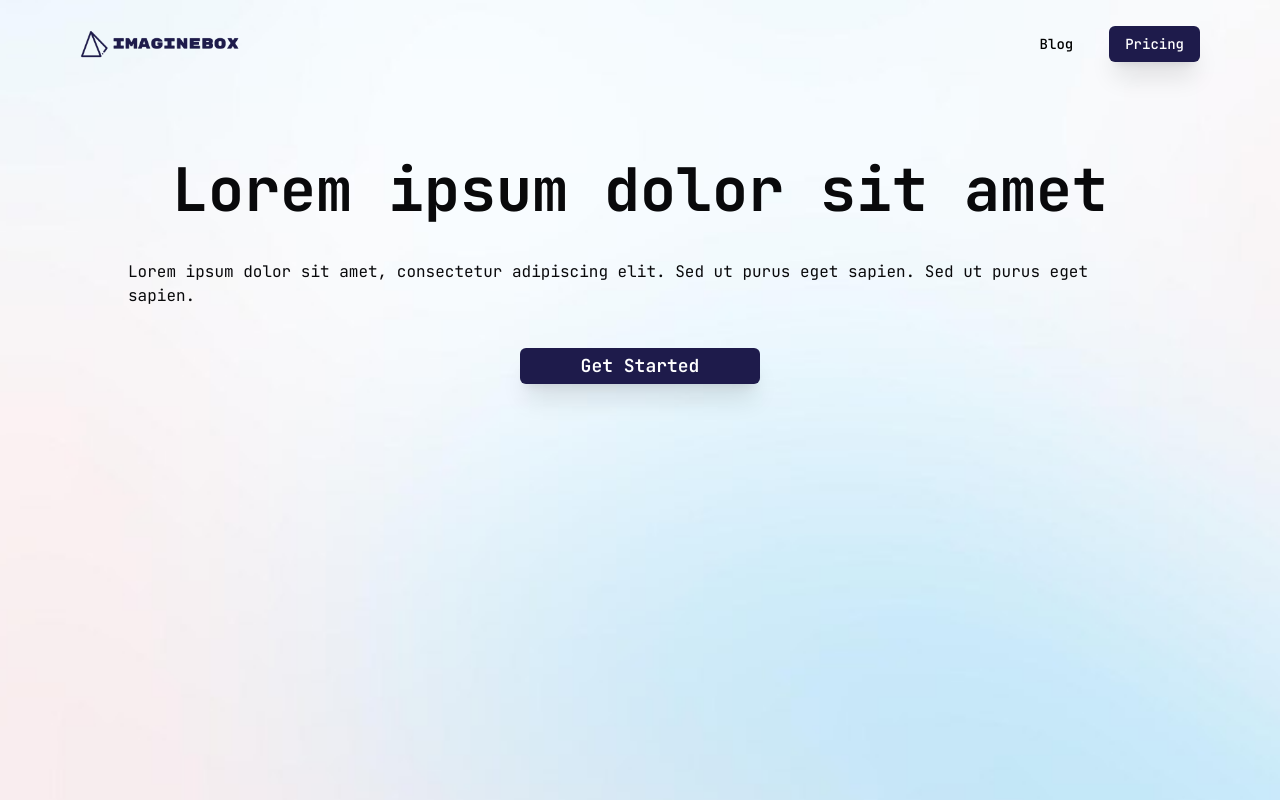
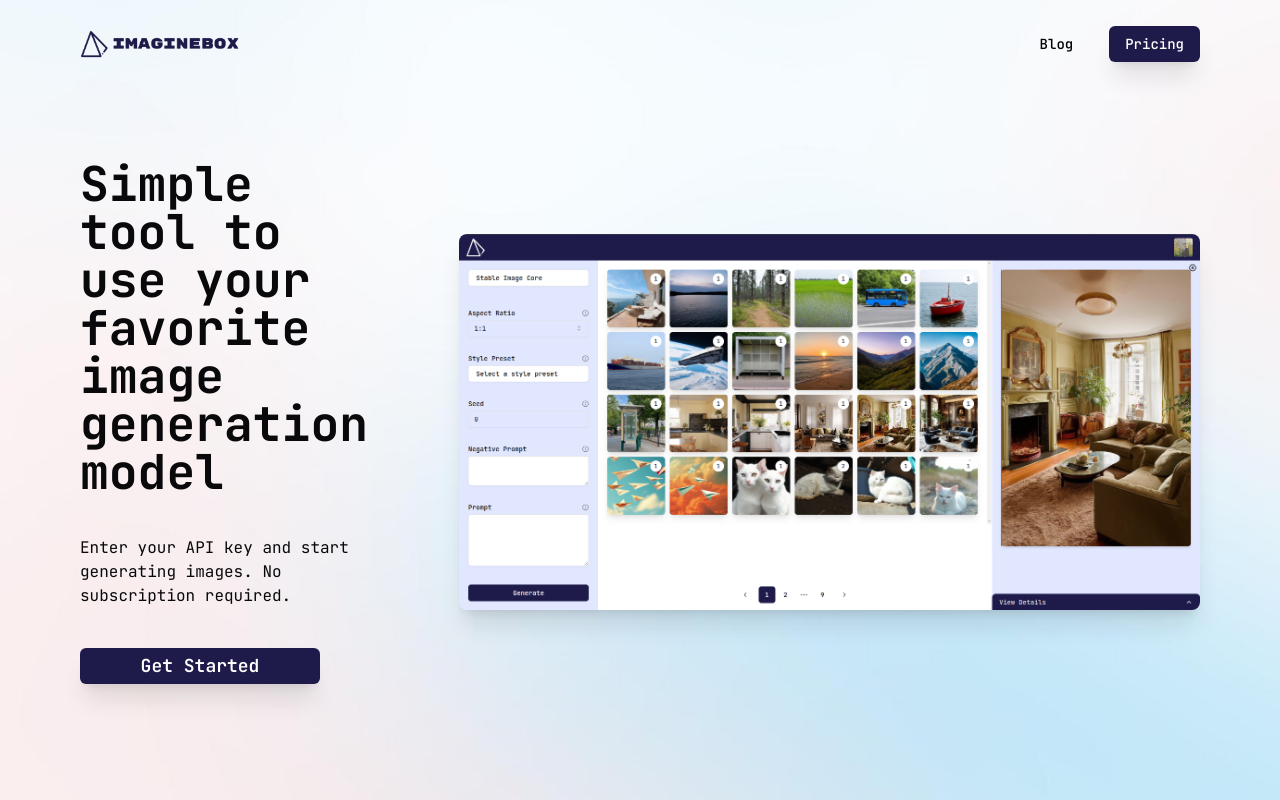
Before and after one commit to lng5143/imaginehub, a Next.js app: page / in a window 1280 px wide. Shown: the top 800 px of the page. Built offline with nearby package versions, Linux system fonts and the light colour scheme; no server answers.

Commit message:
hero section done

```diff
--- a/app/create/page.js
+++ b/app/create/page.js
@@ -25,7 +25,7 @@ export default function CreatePage() {
             <ResizableHandle className="bg-transparent" />
             <ResizablePanel
               minSize={30}
-              className="bg-gray-100"
+              className="bg-indigo-100"
             >
               <GenerationDetails />
             </ResizablePanel>
--- a/components/create/create-inputs.js
+++ b/components/create/create-inputs.js
@@ -7,7 +7,7 @@ export default function CreateInputs() {
   const [currentModel] = useCurrentModel();
 
   return (
-    <div className="flex flex-col w-[360px] p-5 bg-gray-100 gap-10 h-auto">
+    <div className="flex flex-col w-[360px] p-5 bg-indigo-100 gap-10 h-auto">
         <ModelSelector />
         <div className="mt-auto">
             {currentModel.provider === "openai" ? <DallEForm /> : null}
--- a/components/create/dall-e-form.js
+++ b/components/create/dall-e-form.js
@@ -186,7 +186,7 @@ export default function DallEForm() {
                         </FormItem>
                     )}
                 />
-                <Button type="submit" disabled={isInitInsertInProgress}>Generate</Button>
+                <Button type="submit" disabled={isInitInsertInProgress} variant="ibDark">Generate</Button>
             </form>
         </Form>
     );
--- a/components/create/generation-details.js
+++ b/components/create/generation-details.js
@@ -1,4 +1,4 @@
-import { CircleX } from "lucide-react";
+import { ChevronUp, CircleX } from "lucide-react";
 import { useCurrentGenerationId } from "@/store/use-current-generation-id";
 import { useRef, useState, useEffect, useCallback, useTransition } from "react";
 import { Button } from "../ui/button";
@@ -42,7 +42,7 @@ export default function GenerationDetails({ }) {
   return (
     <div className="relative flex flex-col h-full">
       <div className="h-6 flex items-center justify-end p-1 absolute top-1 right-1">
-        <CircleX className="size-4 text-gray-800 hover:cursor-pointer" onClick={handleClose} />
+        <CircleX className="size-4 text-black hover:cursor-pointer" onClick={handleClose} />
       </div>
       <div
         className="mb-auto overflow-y-auto p-5 flex flex-col gap-2 scrollbar-thin scrollbar-thumb-rounded-full scrollbar-thumb-gray-800"
@@ -58,9 +58,10 @@ export default function GenerationDetails({ }) {
         ))}
         {isPending && <Skeleton className="aspect-square w-full" />}
       </div>
-      <Button className="w-full" onClick={() => setIsDetailsOpen(true)}>
-        View Details
-      </Button>
+      <div className="w-full flex items-center bg-indigo-950 text-white py-2 px-4 rounded-t-lg cursor-pointer" onClick={() => setIsDetailsOpen(true)}>
+        <p className="flex-grow text-sm">View Details</p>
+        <ChevronUp className="size-4" />
+      </div>
       <AnimatePresence>
       {isDetailsOpen && (
         <>
--- a/components/create/generation.js
+++ b/components/create/generation.js
@@ -5,7 +5,7 @@ export default function Generation({ data, onClick }) {
 
     return (
         <div
-            className="relative flex items-center justify-center hover:cursor-pointer hover:scale-105 hover:z-50 transition-all duration-300 aspect-square rounded-md shadow-xl"
+            className="relative flex items-center justify-center hover:cursor-pointer hover:scale-105 hover:z-50 transition-all duration-300 aspect-square rounded-md shadow-lg"
             onClick={onClick}
         >
             {data.status === "PROCESSING" && (
--- a/components/create/generations-panel.js
+++ b/components/create/generations-panel.js
@@ -74,7 +74,7 @@ export default function GenerationsPanel({}) {
           <Skeleton key={index} className="aspect-square" />
         ))}
       </div>
-      <div>
+      <div className="pb-4">
         <PaginationContainer
           currentPage={currentPage}
           totalCount={response?.totalCount}
--- a/components/create/pagination.js
+++ b/components/create/pagination.js
@@ -19,7 +19,7 @@ export default function PaginationContainer({ currentPage, totalCount, onPageCha
                     }}
                 >
                     <PaginationPrevious
-                        className="hover:border hover:border-gray-800 cursor-pointer"
+                        className="hover:bg-amber-500 hover:text-black cursor-pointer"
 
                     />
                 </PaginationItem>
@@ -35,8 +35,8 @@ export default function PaginationContainer({ currentPage, totalCount, onPageCha
                             <PaginationItem key={page}>
                                 <PaginationLink
                                     className={page === currentPage
-                                        ? "bg-gray-800 text-white hover:bg-gray-800 hover:text-white"
-                                        : "hover:border hover:border-gray-800 cursor-pointer"}
+                                        ? "bg-indigo-950 hover:bg-indigo-950 hover:text-white text-white cursor-default"
+                                        : "hover:bg-amber-500 hover:text-black cursor-pointer"}
                                     onClick={(e) => {
                                         e.preventDefault();
                                         onPageChange(page)
@@ -63,7 +63,7 @@ export default function PaginationContainer({ currentPage, totalCount, onPageCha
                     }}
                 >
                     <PaginationNext
-                        className="hover:border hover:border-gray-800 cursor-pointer"
+                        className="hover:bg-amber-500 hover:text-black cursor-pointer"
                     />
                 </PaginationItem>
             </PaginationContent>
--- a/components/create/stability-form.js
+++ b/components/create/stability-form.js
@@ -76,6 +76,7 @@ export default function StabilityForm() {
             const res = await generateImages(currentUser.id, data, queryClient, handleInitInsertComplete, handleUpdateComplete);
 
             if (!res.success) {
+                console.log("error", res.error);
                 toast.error("Failed to generate images");
             }
 
@@ -209,7 +210,7 @@ export default function StabilityForm() {
                         </FormItem>
                     )}
                 />
-                <Button type="submit" disabled={isInitInsertInProgress}>Generate</Button>
+                <Button type="submit" disabled={isInitInsertInProgress} variant="ibDark">Generate</Button>
             </form>
         </Form>
     );
--- a/components/landing-page/hero.js
+++ b/components/landing-page/hero.js
@@ -4,11 +4,17 @@ import CTAButton from "./cta-button";
 
 export default function HeroSection() {
     return (
-        <div className="bg-[url('/hero-bg.jpg')] bg-cover bg-center bg-no-repeat w-full h-[1000px]">
-            <div className="flex flex-col items-center gap-10 px-32 py-40">
-                <h1 className="text-6xl font-bold">Lorem ipsum dolor sit amet</h1>
-                <p>Lorem ipsum dolor sit amet, consectetur adipiscing elit. Sed ut purus eget sapien. Sed ut purus eget sapien.</p>
+        <div className="bg-[url('/hero-bg.jpg')] flex items-center bg-cover bg-center bg-no-repeat w-full">
+            <div className="flex flex-col gap-10 pl-20 pr-8 py-40 basis-1/3">
+                <h1 className="text-5xl font-bold w-full">
+                    Simple tool to use your favorite image generation model
+                </h1>
+                <p>Enter your API key and start generating images. No subscription required.</p>
                 <CTAButton />
+            </div>
+            <div className="pr-20 pl-8 py-40 basis-2/3">
+                <img src="/hero-image.png" alt="hero-image"
+                    className="w-full rounded-lg shadow-xl hover:scale-105 transition-all duration-300" />
             </div>
         </div>
     )
--- a/components/ui/button.jsx
+++ b/components/ui/button.jsx
@@ -19,6 +19,8 @@ const buttonVariants = cva(
           "bg-secondary text-secondary-foreground shadow-sm hover:bg-secondary/80",
         ghost: "hover:bg-accent hover:text-accent-foreground",
         link: "text-primary underline-offset-4 hover:underline",
+        ibLight: "bg-white text-black hover:bg-amber-500 hover:scale-105 transition-all duration-300",
+        ibDark: "bg-indigo-950 text-white hover:bg-amber-500 hover:text-black hover:scale-105 transition-all duration-300",
       },
       size: {
         default: "h-9 px-4 py-2",
```
Also changed, not shown: public/hero-image.png (added).
